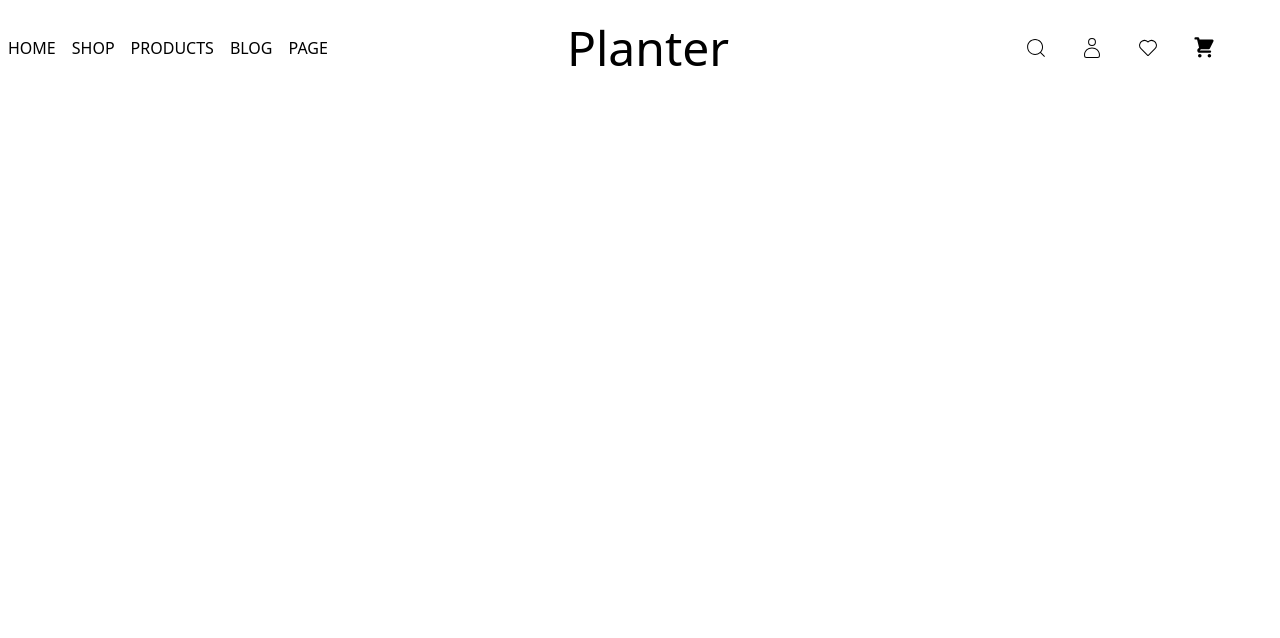
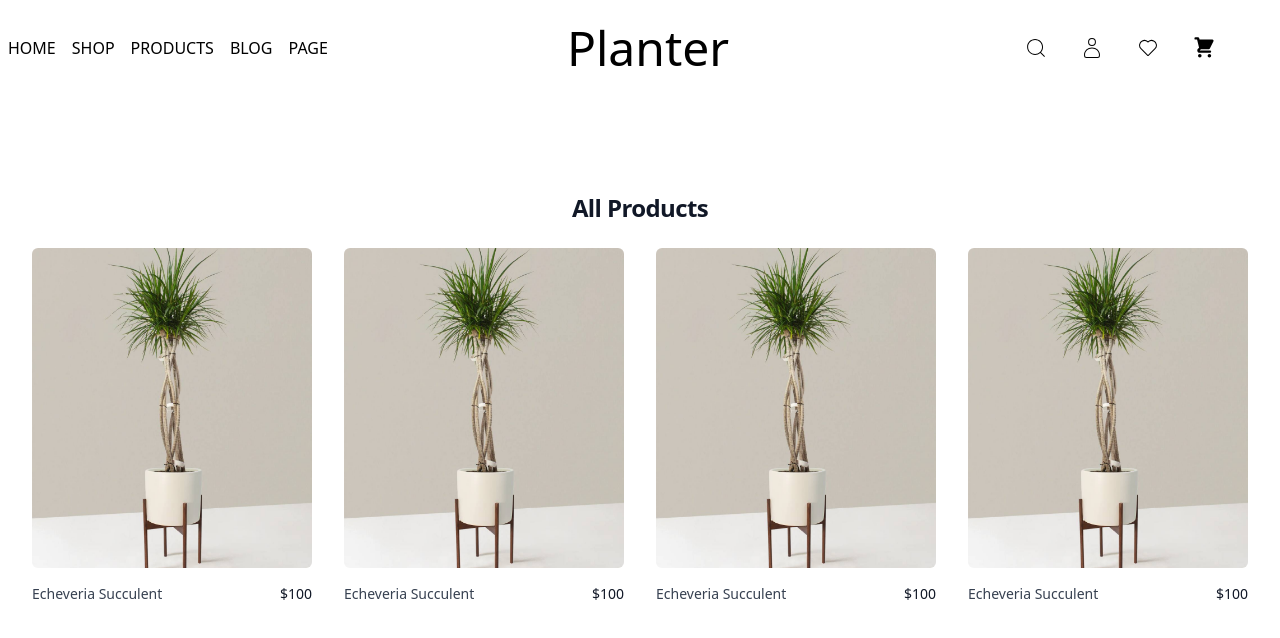
Before and after one commit to Abhishek3139/Planter, a React (Vite) app: page /products in a window 1280 px wide. Shown: the top 638 px of the page. Built offline with nearby package versions, Linux system fonts and the light colour scheme.

Commit message:
add new routes

```diff
--- a/package.json
+++ b/package.json
@@ -15,7 +15,7 @@
     "react": "^18.2.0",
     "react-dom": "^18.2.0",
     "react-icons": "^4.12.0",
-    "react-router-dom": "^6.21.0"
+    "react-router-dom": "^6.21.3"
   },
   "devDependencies": {
     "@types/react": "^18.2.43",
--- a/src/App.tsx
+++ b/src/App.tsx
@@ -4,6 +4,8 @@ import Navbar from "./components/nabvar";
 import MainLayout from "./components/mainLoyout";
 import { useState } from "react";
 import SideBar from "./components/sidebar";
+import SingleProduct from "./components/singleProduct";
+import { Products } from "./components/page/products";
 
 function App() {
   const [showSidebar, setShowSidebar] = useState(false);
@@ -16,6 +18,8 @@ function App() {
       <SideBar isOpen={showSidebar} handleViewSidebar={handleViewSidebar} />
       <Routes>
         <Route path="/" element={<MainLayout />}></Route>
+        <Route path="/product" element={<SingleProduct />}></Route>
+        <Route path="/products" element={<Products />}></Route>
       </Routes>
     </BrowserRouter>
   );
--- a/src/components/mainLoyout/index.tsx
+++ b/src/components/mainLoyout/index.tsx
@@ -7,7 +7,6 @@ import { Products } from "../products";
 import SinglePlant from "../singlePlant";
 import { TrendingPlants } from "../trendingPlants";
 import { Footer } from "../footer";
-import SingleProduct from "../singleProduct";
 
 function MainLayout() {
   return (
@@ -33,7 +32,6 @@ function MainLayout() {
         heading="Top Trending Plants"
       />
       <Blog />
-      <SingleProduct />
       <Footer />
     </>
   );
--- /dev/null
+++ b/src/components/page/products/index.tsx
@@ -0,0 +1,75 @@
+// import * as React from "react";
+
+// export interface IAppProps {}
+const products = [
+  {
+    id: 1,
+    name: "Echeveria Succulent",
+    href: "#",
+    imageSrc: "public/singlePlant/pro-8.jpg",
+    imageAlt: "Echeveria Succulent",
+    price: "$100",
+  },
+  {
+    id: 2,
+    name: "Echeveria Succulent",
+    href: "#",
+    imageSrc: "public/singlePlant/pro-8.jpg",
+    imageAlt: "Echeveria Succulent",
+    price: "$100",
+  },
+  {
+    id: 3,
+    name: "Echeveria Succulent",
+    href: "#",
+    imageSrc: "public/singlePlant/pro-8.jpg",
+    imageAlt: "Echeveria Succulent",
+    price: "$100",
+  },
+  {
+    id: 4,
+    name: "Echeveria Succulent",
+    href: "#",
+    imageSrc: "public/singlePlant/pro-8.jpg",
+    imageAlt: "Echeveria Succulent",
+    price: "$100",
+  },
+];
+export function Products() {
+  return (
+    <div className="bg-white">
+      <div className="mx-auto max-w-2xl px-4 py-16 sm:px-6 sm:py-24 lg:max-w-7xl lg:px-8">
+        <h2 className="text-2xl font-bold tracking-tight text-gray-900">
+          All Products
+        </h2>
+
+        <div className="mt-6 grid grid-cols-1 gap-x-6 gap-y-10 sm:grid-cols-2 lg:grid-cols-4 xl:gap-x-8">
+          {products.map((product) => (
+            <div key={product.id} className="group relative">
+              <div className="aspect-h-1 aspect-w-1 w-full overflow-hidden rounded-md bg-gray-200 lg:aspect-none group-hover:opacity-75 lg:h-80">
+                <img
+                  src={product.imageSrc}
+                  alt={product.imageAlt}
+                  className="h-full w-full object-cover object-center lg:h-full lg:w-full"
+                />
+              </div>
+              <div className="mt-4 flex justify-between">
+                <div>
+                  <h3 className="text-sm text-gray-700">
+                    <a href={product.href}>
+                      <span aria-hidden="true" className="absolute inset-0" />
+                      {product.name}
+                    </a>
+                  </h3>
+                </div>
+                <p className="text-sm font-medium text-gray-900">
+                  {product.price}
+                </p>
+              </div>
+            </div>
+          ))}
+        </div>
+      </div>
+    </div>
+  );
+}
--- a/src/components/sidebar/index.tsx
+++ b/src/components/sidebar/index.tsx
@@ -6,6 +6,7 @@ export interface IAppProps {
 import { Dialog, Transition } from "@headlessui/react";
 import { XMarkIcon } from "@heroicons/react/24/outline";
 import { Fragment } from "react";
+import { Link } from "react-router-dom";
 
 export default function Sidebar({ isOpen, handleViewSidebar }: IAppProps) {
   return (
@@ -59,9 +60,23 @@ export default function Sidebar({ isOpen, handleViewSidebar }: IAppProps) {
                             role="list"
                             className="-my-6 divide-y divide-gray-200"
                           >
-                            <li className="flex py-6">HOME</li>
+                            <Link to={"/"}>
+                              <li
+                                className="flex py-6"
+                                onClick={() => handleViewSidebar(false)}
+                              >
+                                HOME
+                              </li>
+                            </Link>
                             <li className="flex py-6">SHOP</li>
-                            <li className="flex py-6">PRODUCTS</li>
+                            <Link to={"/products"}>
+                              <li
+                                className="flex py-6"
+                                onClick={() => handleViewSidebar(false)}
+                              >
+                                PRODUCTS
+                              </li>
+                            </Link>
                             <li className="flex py-6">BLOG</li>
                             <li className="flex py-6">PAGE</li>
                           </ul>
--- a/src/components/singlePlant/index.tsx
+++ b/src/components/singlePlant/index.tsx
@@ -1,7 +1,10 @@
+import { useNavigate } from "react-router-dom";
+
 const SinglePlant = () => {
+  const navigate = useNavigate();
   return (
     <div className=" grid grid-cols-2 gap-5 m-4 lg:grid-cols-3 lg:gap-10 lg:mx-60 lg:mb-30">
-      <div>
+      <div onClick={() => navigate("/product")}>
         <img src="public/p1.jpg" alt="plant" className="" />
         <p className="m-3">Italian Stone Pine</p>
         <span>200$</span>
```
Also changed, not shown: 1 other file (tests, documents, lock files or other folders).
